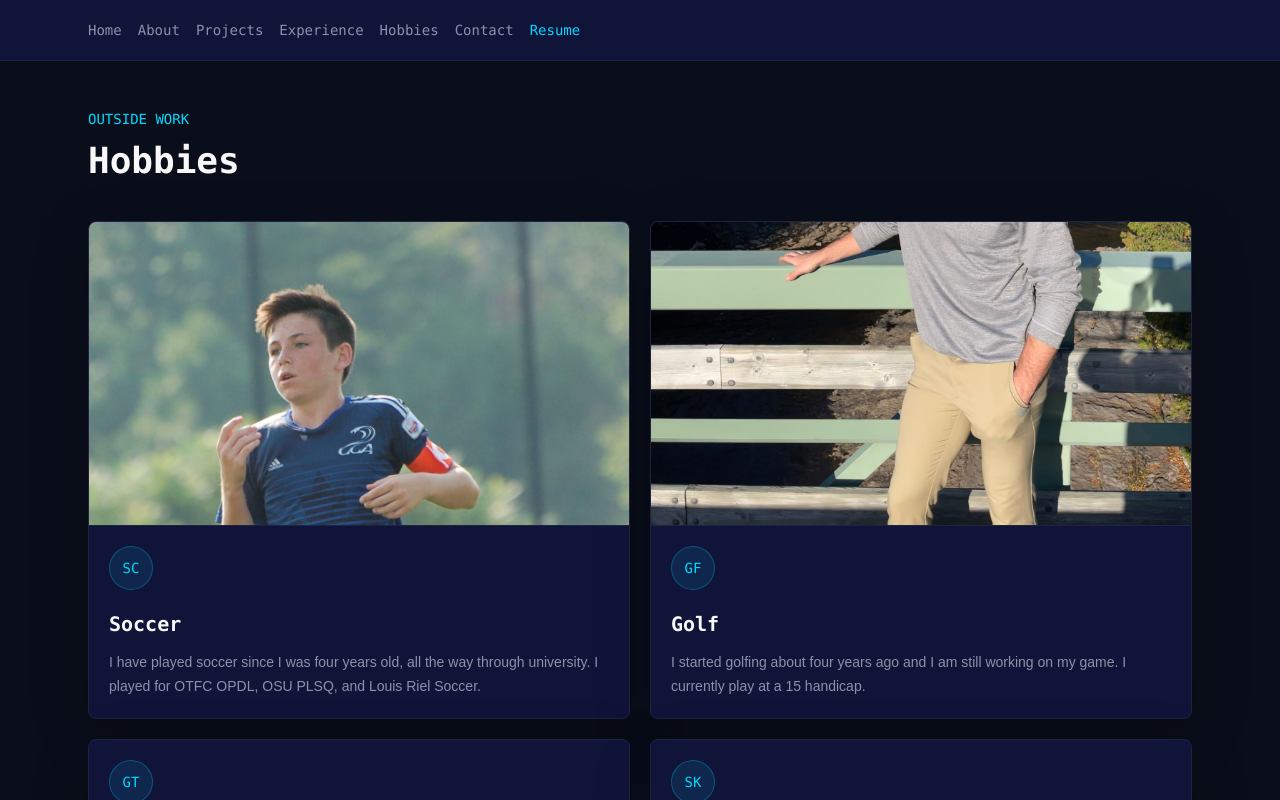
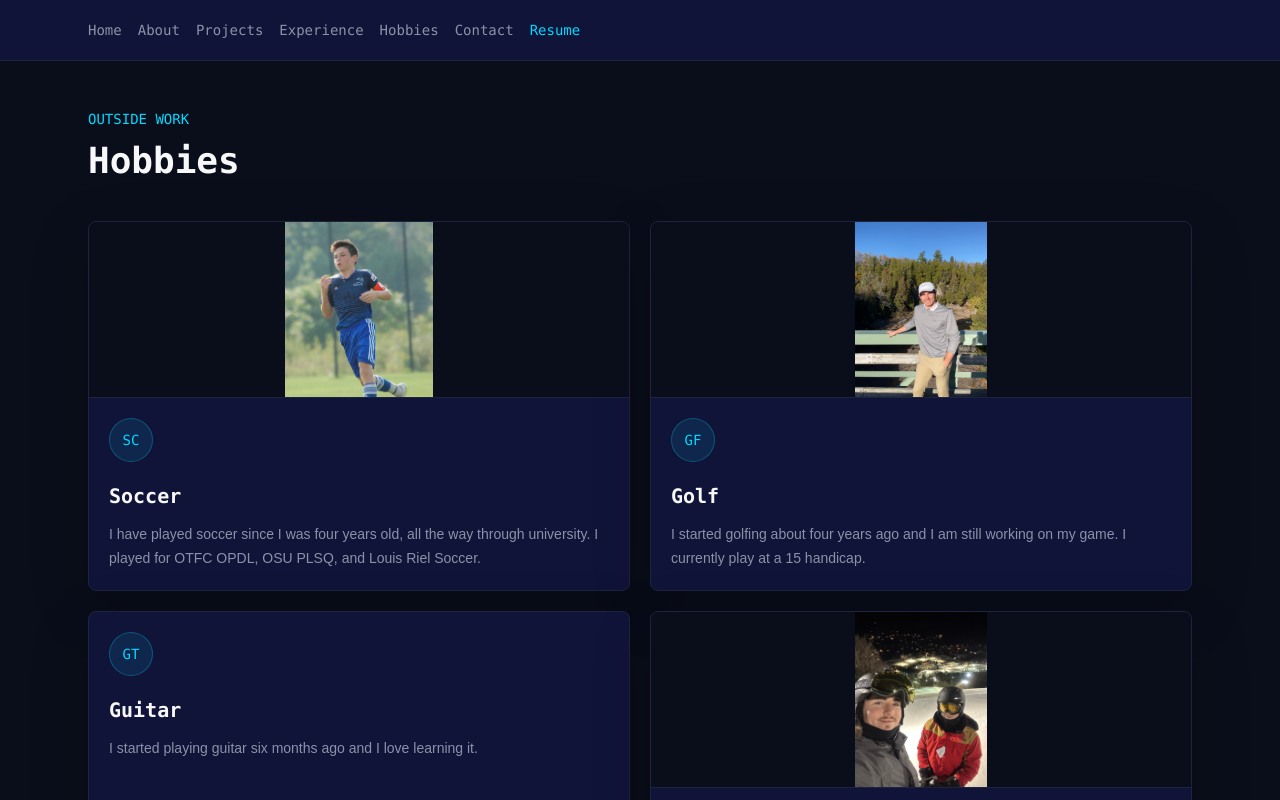
Before and after one commit to Zachary-Levesque/Portfolio, a Next.js app: page /hobbies in a window 1280 px wide. Shown: the top 800 px of the page. Built offline with nearby package versions, Linux system fonts and the light colour scheme.

Commit message:
Update page.tsx

```diff
--- a/app/hobbies/page.tsx
+++ b/app/hobbies/page.tsx
@@ -40,8 +40,8 @@ export default function HobbiesPage() {
     {
       title: "Skiing",
       accent: "SK",
-      image: null,
-      imageAlt: null,
+      image: "/images/ski.jpeg",
+      imageAlt: "Zachary skiing",
       imagePosition: "object-center",
       description: "I have been skiing my whole life."
     },
@@ -81,13 +81,13 @@ export default function HobbiesPage() {
             className="flex h-full flex-col overflow-hidden rounded-lg border border-border bg-surface shadow-[0_18px_60px_rgba(0,0,0,0.18)]"
           >
             {hobby.image ? (
-              <div className="relative aspect-video w-full border-b border-border">
+              <div className="relative h-44 w-full border-b border-border bg-background">
                 <Image
                   src={hobby.image}
                   alt={hobby.imageAlt ?? hobby.title}
                   fill
                   sizes="(max-width: 768px) 100vw, 384px"
-                  className={`object-cover ${hobby.imagePosition}`}
+                  className={`object-contain ${hobby.imagePosition}`}
                 />
               </div>
             ) : null}
```
